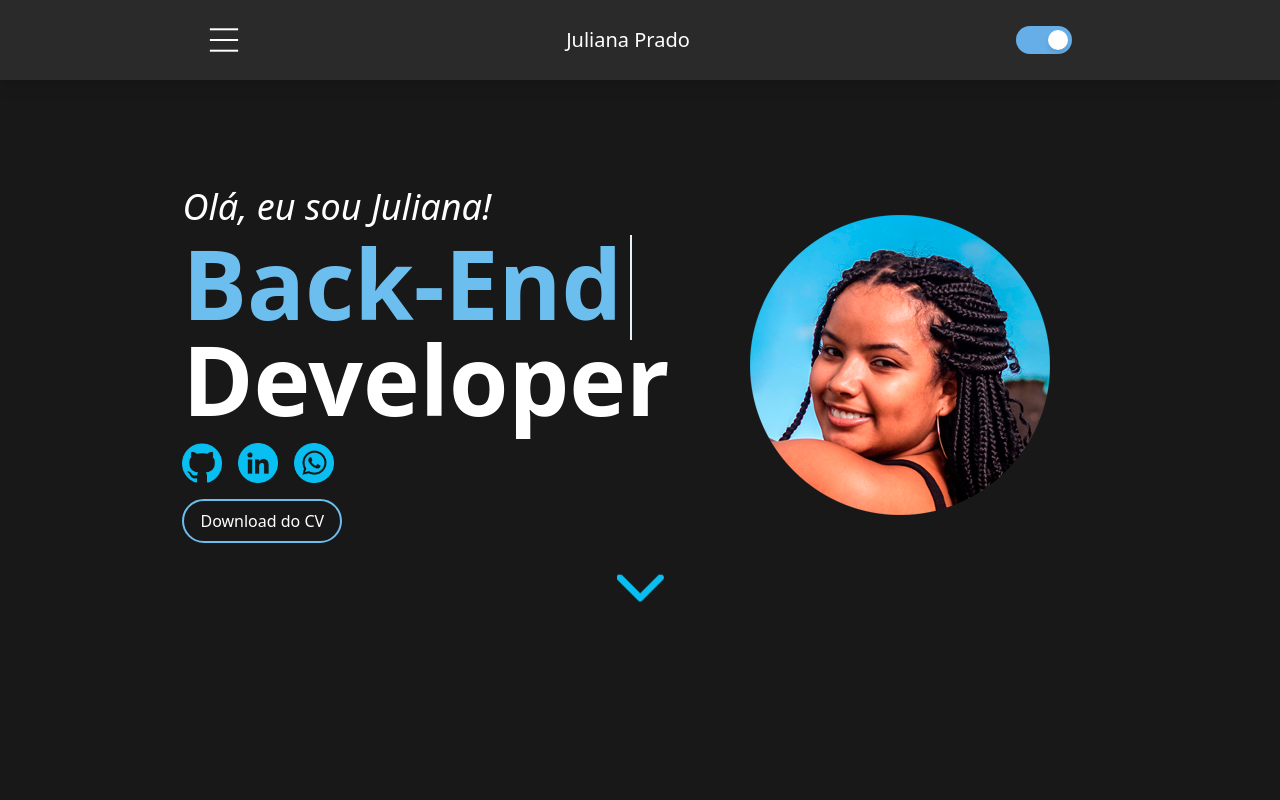
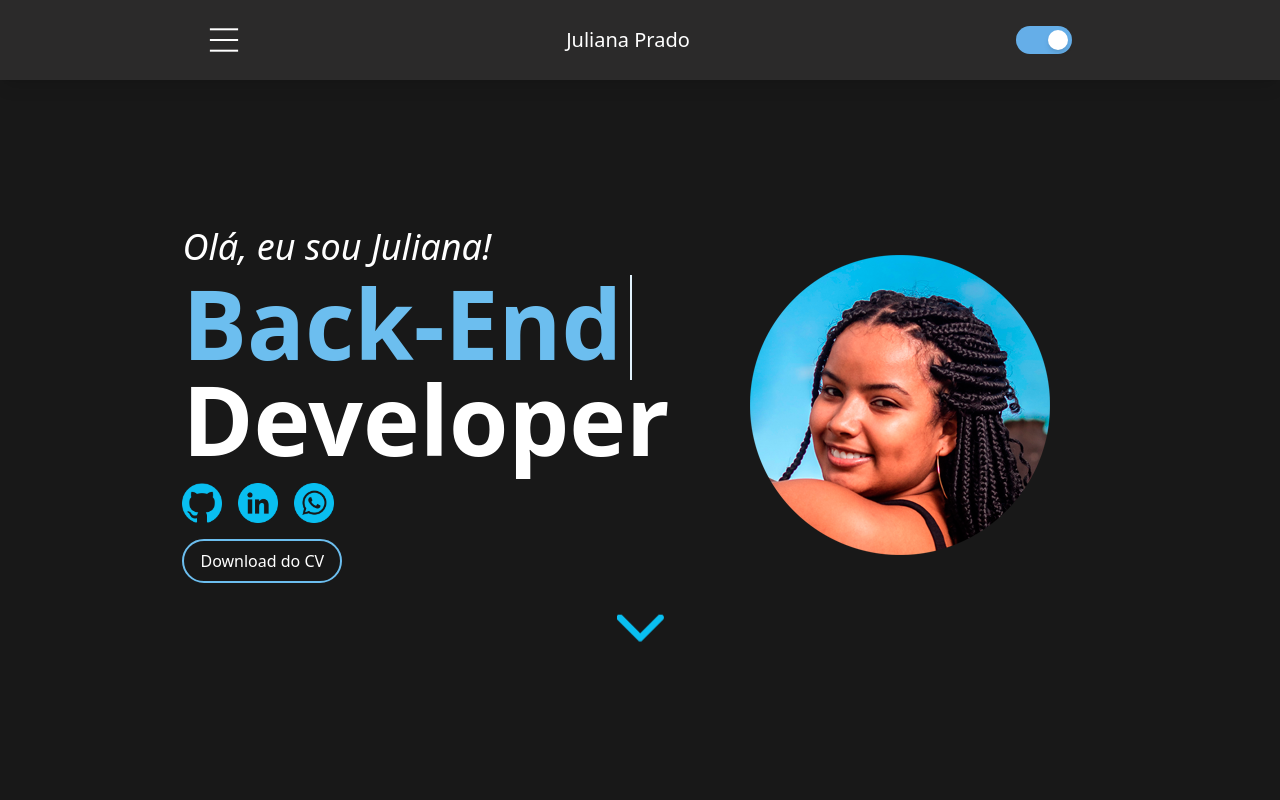
Before and after one commit to julevi/julevi.github.io, a React (Vite) app: page / in a window 1280 px wide. Shown: the top 800 px of the page. Built offline with nearby package versions, Linux system fonts and the light colour scheme; no server answers; the database is empty.

Commit message:
Sempre fixed menu

```diff
--- a/src/components/Apresentacao.jsx
+++ b/src/components/Apresentacao.jsx
@@ -18,7 +18,7 @@ const Apresentacao = () => {
   }
 
   return (
-    <section className="bg-cinza flex items-center justify-center fundo1" id='home'>
+    <section className="bg-cinza flex items-center justify-center fundo1 mt-10" id='home'>
       <div className="container max-w-7xl mx-auto flex flex-col items-center justify-center h-screen mt-0">
         <div className="flex flex-col-reverse lg:flex-row items-center justify-center ">
           <div className="">
```
